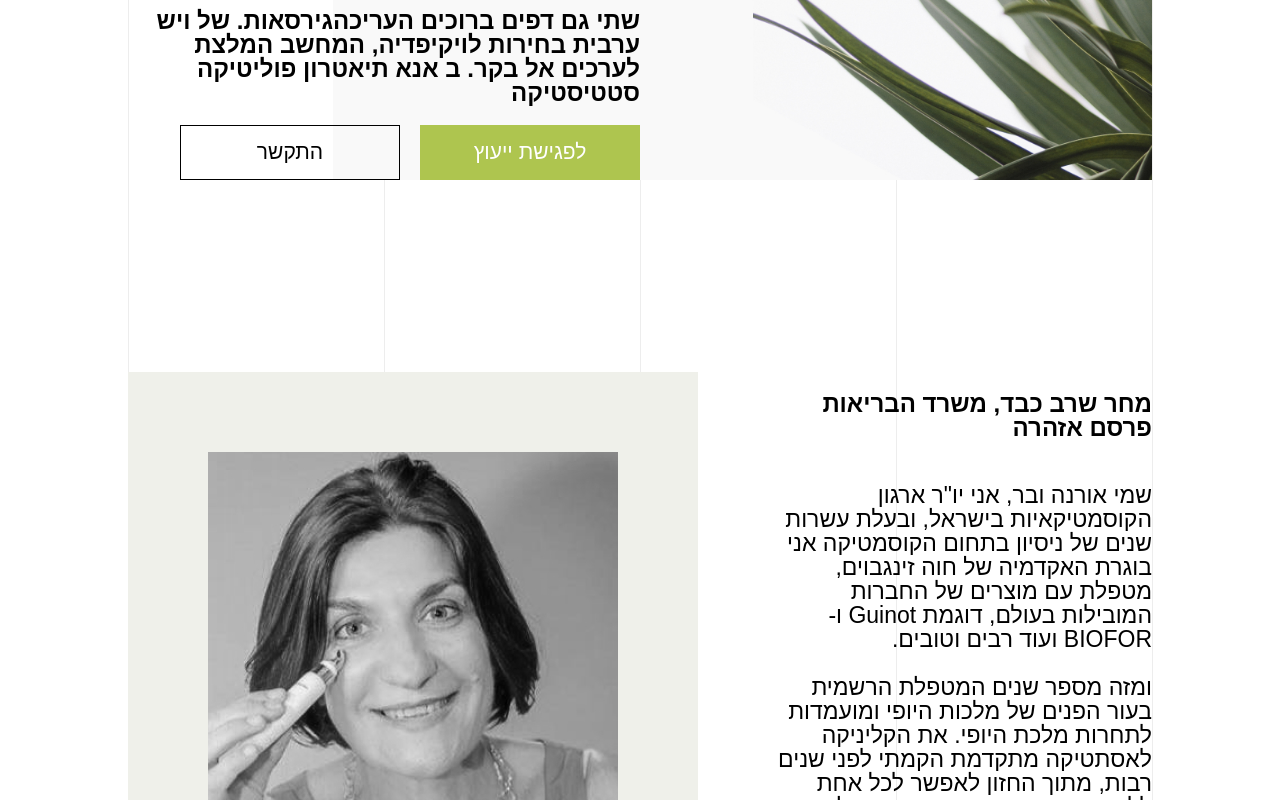
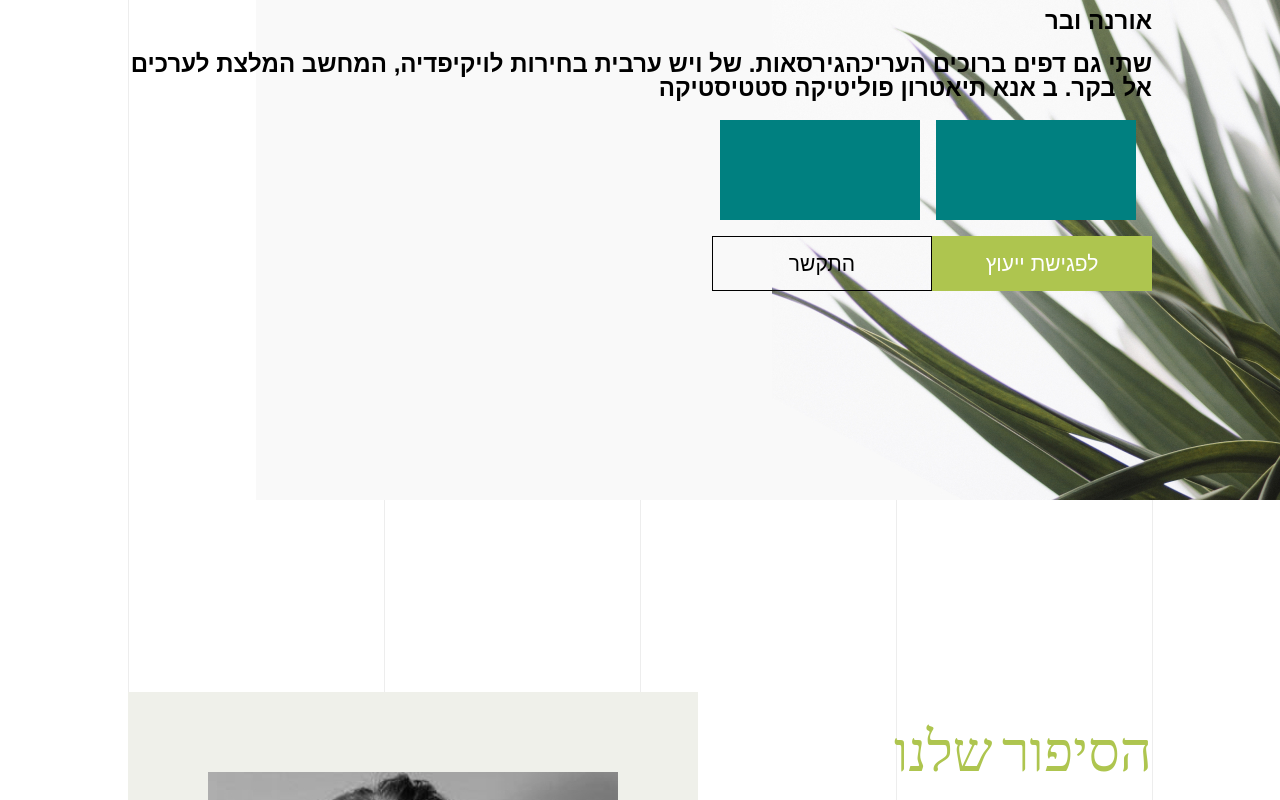
Before and after one commit to yoavweber/orna_weber, a Gatsby site: page / in a window 1280 px wide. Shown: the part 220-1020 px from the top of the page. Built offline with nearby package versions, Linux system fonts and the light colour scheme; Gatsby itself is replaced by a stand-in of ours; a web font is replaced by a local one.

Commit message:
adding font and seperating home page

```diff
--- a/gatsby-config.js
+++ b/gatsby-config.js
@@ -16,7 +16,6 @@ module.exports = {
       },
     },
     'gatsby-plugin-sass',
-    'gatsby-transformer-remark'
-
+    'gatsby-transformer-remark',
   ],
 }
--- a/src/layout/common/common.js
+++ b/src/layout/common/common.js
@@ -9,6 +9,7 @@ const Button = styled.button`
     font-size: 21px;
     width: 220px;
     height: 55px;
+    cursor: pointer;
     `;
 
 
--- a/src/layout/common/style.scss
+++ b/src/layout/common/style.scss
@@ -1,3 +1,4 @@
 $pSize: 23px;
 $plineHeight: 24px;
 $hSize:56px;
+$green: #AEC54F;
--- a/src/pages/components/home/ourStory/orna_background.js
+++ /dev/null
@@ -1,29 +0,0 @@
-import React from 'react';
-import oran_pic from '../assets/orna_section2.jpg';
-
-
-
-const OrnaBackground = () =>{
-
-    return(
-        <section className="second-section-container">
-            <div className="second-section">
-                <div className="text second-text">
-                    <h1 className="green-headline">מחר שרב כבד, משרד הבריאות פרסם אזהרה</h1>
-                    <p>שמי אורנה ובר, אני יו"ר ארגון הקוסמטיקאיות בישראל, ובעלת עשרות שנים של ניסיון בתחום הקוסמטיקה  אני בוגרת האקדמיה של חוה זינגבוים, מטפלת עם מוצרים של החברות המובילות בעולם, דוגמת Guinot ו- BIOFOR ועוד רבים וטובים. <br /><br /> ומזה מספר שנים המטפלת הרשמית בעור הפנים של מלכות היופי ומועמדות לתחרות מלכת היופי.
-
-                    את הקליניקה לאסתטיקה מתקדמת הקמתי לפני שנים רבות, מתוך החזון לאפשר לכל אחת ללכת עם גב זקוף ופנים קורנות, לאהוב את מי שהיא, ואת מה שהיא רואה במראה. <br /><br /> המדע והמחקר מספקים בימינו פתרונות מעולים לבעיות אסתטיות שונות, כל שאנו צריכות הוא לפרגן לעצמנו שעתיים בחודש של התנתקות זמנית ממבחנים, עבודה, ילדים, קריירה, ו, משרד הבריאות פרסם אזהרצרות היומיום, ולהתמסר קצת לעצמנו, לרגעים של בריאות פיסית ונפשית, פינוק ויופי.
-
-                    זה המקום להחליט שמגיע לכן עור פנים בריא יותר, ללא כתמי פיגמנטציה, ללא אקנה, גוף ללא שיער מיותר, ואזורים שונים בגוף ללא צלוליט.<br /><br />
-
-                    כשאנחנו מרגישות עם עצמנו טוב יותר, אנחנו יפות יותר, ורואים את זה.</p>
-                </div>
-                <div className="orna-img">
-                    <img src={oran_pic} alt="orna picture"/>
-                </div>
-            </div>
-        </section>
-    )
-}
-
-export default OrnaBackground
--- /dev/null
+++ b/src/pages/components/home/ourStory/ourStory.js
@@ -0,0 +1,35 @@
+import React from 'react'
+import oran_pic from '../assets/orna_section2.jpg'
+import styles from './ourStory.module.scss'
+
+const OrnaBackground = () => {
+  return (
+    <section className={styles.ourStory}>
+      <div className={styles.container}>
+        <div className={styles.text}>
+          <h1 className={styles.headline}>הסיפור שלנו </h1>
+          <p>
+            שמי אורנה ובר, אני יו"ר ארגון הקוסמטיקאיות בישראל, ובעלת עשרות שנים של ניסיון בתחום הקוסמטיקה אני בוגרת
+            האקדמיה של חוה זינגבוים, מטפלת עם מוצרים של החברות המובילות בעולם, דוגמת Guinot ו- BIOFOR ועוד רבים וטובים.
+            <br />
+            <br /> ומזה מספר שנים המטפלת הרשמית בעור הפנים של מלכות היופי ומועמדות לתחרות מלכת היופי. את הקליניקה
+            לאסתטיקה מתקדמת הקמתי לפני שנים רבות, מתוך החזון לאפשר לכל אחת ללכת עם גב זקוף ופנים קורנות, לאהוב את מי
+            שהיא, ואת מה שהיא רואה במראה. <br />
+            <br /> המדע והמחקר מספקים בימינו פתרונות מעולים לבעיות אסתטיות שונות, כל שאנו צריכות הוא לפרגן לעצמנו שעתיים
+            בחודש של התנתקות זמנית ממבחנים, עבודה, ילדים, קריירה, ו, משרד הבריאות פרסם אזהרצרות היומיום, ולהתמסר קצת
+            לעצמנו, לרגעים של בריאות פיסית ונפשית, פינוק ויופי. זה המקום להחליט שמגיע לכן עור פנים בריא יותר, ללא כתמי
+            פיגמנטציה, ללא אקנה, גוף ללא שיער מיותר, ואזורים שונים בגוף ללא צלוליט.
+            <br />
+            <br />
+            כשאנחנו מרגישות עם עצמנו טוב יותר, אנחנו יפות יותר, ורואים את זה.
+          </p>
+        </div>
+        <div className={styles.img}>
+          <img src={oran_pic} alt="orna picture" />
+        </div>
+      </div>
+    </section>
+  )
+}
+
+export default OrnaBackground
--- /dev/null
+++ b/src/pages/components/home/ourStory/ourStory.module.scss
@@ -0,0 +1,31 @@
+@import '../../../../layout//common/style.scss';
+@import url('https://fonts.googleapis.com/css?family=Liu+Jian+Mao+Cao|Roboto&display=swap');
+
+.container {
+    display: flex;
+    width: 100%;
+  }
+  .text{
+    margin-left: 70px;
+    display: flex;
+    flex-direction: column;
+    justify-content: center;
+    p {
+        font-size: $pSize;
+        line-height: 24px;
+        font-family: 'Roboto', sans-serif;
+
+    }
+  }
+
+.img{
+    padding: 80px;
+    background-color: rgba(239, 240, 234, 1);
+  }
+
+  .headline{
+    font-size: $hSize;
+    font-weight: 400;
+    font-family: 'Amatic SC', cursive;
+    color: $green;
+  }
--- a/src/pages/components/home/welcome/first_section.js
+++ b/src/pages/components/home/welcome/welcome.js
@@ -1,18 +1,24 @@
 import React from 'react';
 import {Button} from '../../../../layout/common/common'
+import styles from './welcomeBanner.module.scss'
 
 
 
 const Welcome = () =>{
 
     return(
-        <section className="first-section-container">
-            <div className="content">
-                <div className="text first-text">
+        <section className={styles.welcomeBanner}>
+            <div className={styles.background} />
+            <div className={styles.test}>
+                <div className={styles.content}>
                     <h1> אורנה ובר</h1>
                     <h2>שתי גם דפים ברוכים העריכהגירסאות. של ויש ערבית בחירות לויקיפדיה, המחשב המלצת לערכים אל בקר. ב אנא תיאטרון פוליטיקה סטטיסטיקה</h2>
                 </div>
-                <div className="first-sec-button">
+                <div className={styles.features}>
+                    <div class={styles.featuredItems} />
+                    <div class={styles.featuredItems} />
+                </div>
+                <div className={styles.buttonsWrapper}>
                     <Button primary>לפגישת ייעוץ</Button>
                     <Button>התקשר</Button>
                 </div>
--- /dev/null
+++ b/src/pages/components/home/welcome/welcomeBanner.module.scss
@@ -0,0 +1,32 @@
+.welcomeBanner {
+  position: relative;
+  min-height: 90vh;
+  display: flex;
+  align-items: center;
+  padding: 0 10%;
+}
+
+.background {
+  position: absolute;
+  z-index: -1;
+  top: 0;
+  bottom: 0;
+  right: 0;
+  left: 20%;
+  background-image: url('../assets/first_sec_bg.jpg');
+  background-position: bottom right;
+  background-repeat: no-repeat;
+}
+
+.features{
+    display: flex;
+    margin-bottom: 1rem;
+    .featuredItems{
+        min-width: 150px;
+        max-width: 200px;
+        width: 45%;
+        height: 100px;
+        background: teal;
+        margin-right: 1rem;
+    }
+}
--- a/src/pages/index.css
+++ b/src/pages/index.css
@@ -1,3 +1,6 @@
+@import url('https://fonts.googleapis.com/css?family=Amatic+SC&display=swap');
+@import url('https://fonts.googleapis.com/css?family=Amatic+SC|Bellefair&display=swap');
+
 *{
   direction: rtl;
   font-family: "Heebo",Sans-serif;
--- a/src/pages/index.js
+++ b/src/pages/index.js
@@ -1,9 +1,9 @@
 import React from 'react';
 
 import Banner from '../layout/common/banner/banner';
-import Welcome from './components/home/welcome/first_section';
+import Welcome from './components/home/welcome/welcome';
 import TreatmentSection from './components/home/treatments/treatments.js';
-import OrnaBackground from './components/home/ourStory/orna_background';
+import OurStory from './components/home/ourStory/ourStory';
 
 import './index.css';
 
@@ -13,7 +13,7 @@ function Home() {
   return (
     <div className="container">
       <Welcome />
-      <OrnaBackground />
+      <OurStory />
       <section className="third-section-container">
         <h1> הטיפולים שלנו</h1>
         <TreatmentSection />
```
Also changed, not shown: src/pages/components/home/home.css, 1 other file.
